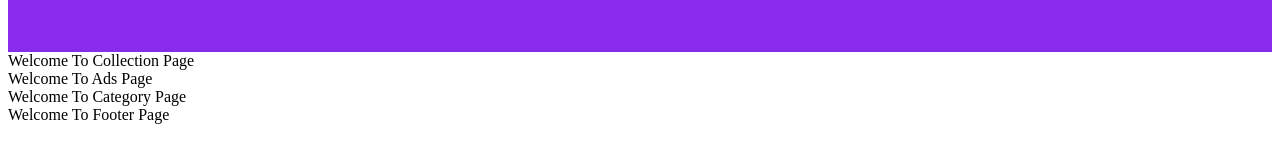
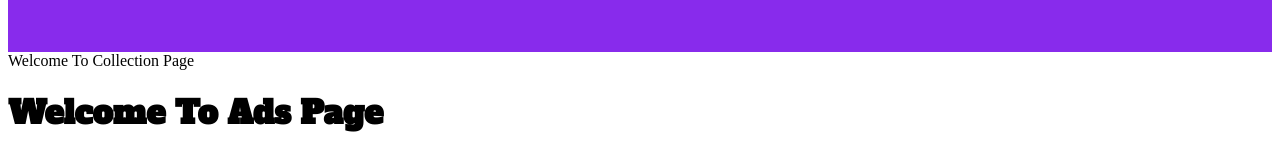
Before and after one commit to Tola-lemma/Gebeya_Market_App, a React (Create React App) app: page / in a window 1280 px wide. Shown: the part 789-946 px from the top of the page. Before the commit the page ends 921 px from the top, so only its background shows below. Built offline with nearby package versions, Linux system fonts and the light colour scheme.

Commit message:
style:font-family is tested

```diff
--- a/src/Pages/AdsPage/Ads.jsx
+++ b/src/Pages/AdsPage/Ads.jsx
@@ -2,7 +2,7 @@ import React from 'react'
 
 const Ads  = () =>{
   return (
-    <div>Welcome To Ads Page</div>
+    <div style={{fontFamily:"Alfa Slab One"}}><h1>Welcome To Ads Page</h1></div>
   )
 }
 
```
